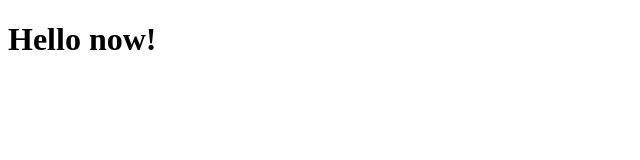
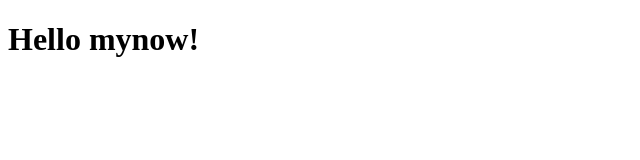
Before and after one commit to sonohara/_my_now, a website: page src/index.html in a window 1280 px wide. Shown: the full height of the page, 0-640 px from the left. Drawn offline with Linux system fonts and the light colour scheme.

Commit message:
change directory

```diff
--- a/package.json
+++ b/package.json
@@ -4,7 +4,7 @@
   "description": "",
   "main": "index.js",
   "scripts": {
-    "start": "node index.js",
+    "start": "node src/index.js",
     "test": "echo \"Error: no test specified\" && exit 1"
   },
   "author": "",
--- a/index.html
+++ b/src/index.html
@@ -4,9 +4,9 @@
   <meta charset="UTF-8">
   <meta name="viewport" content="width=device-width, initial-scale=1.0">
   <meta http-equiv="X-UA-Compatible" content="ie=edge">
-  <title>Hello now!</title>
+  <title>Hello mynow!</title>
 </head>
 <body>
-  <h1>Hello now!</h1>
+  <h1>Hello mynow!</h1>
 </body>
 </html>
```
Also changed, not shown: src/index.js (renamed from index.js).
